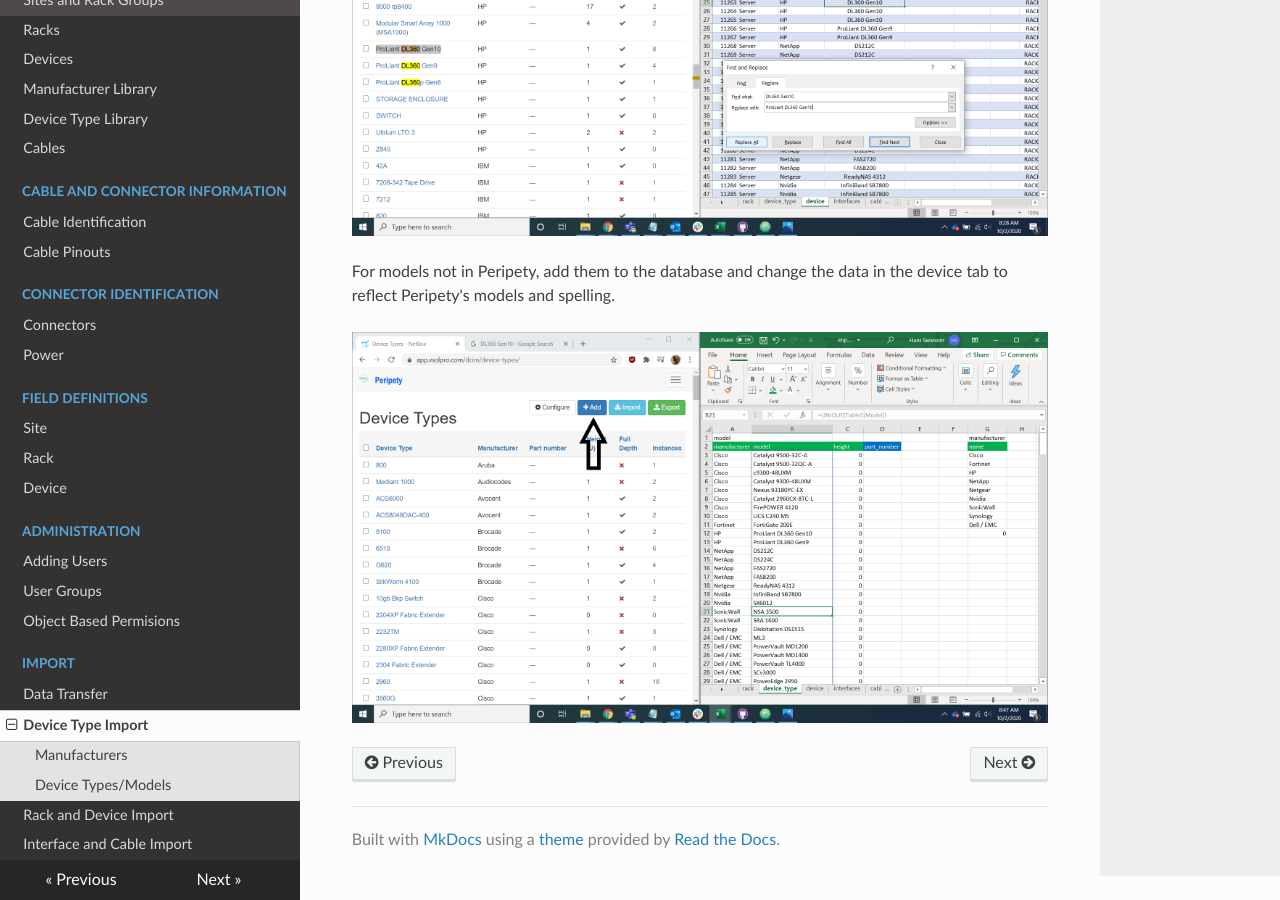
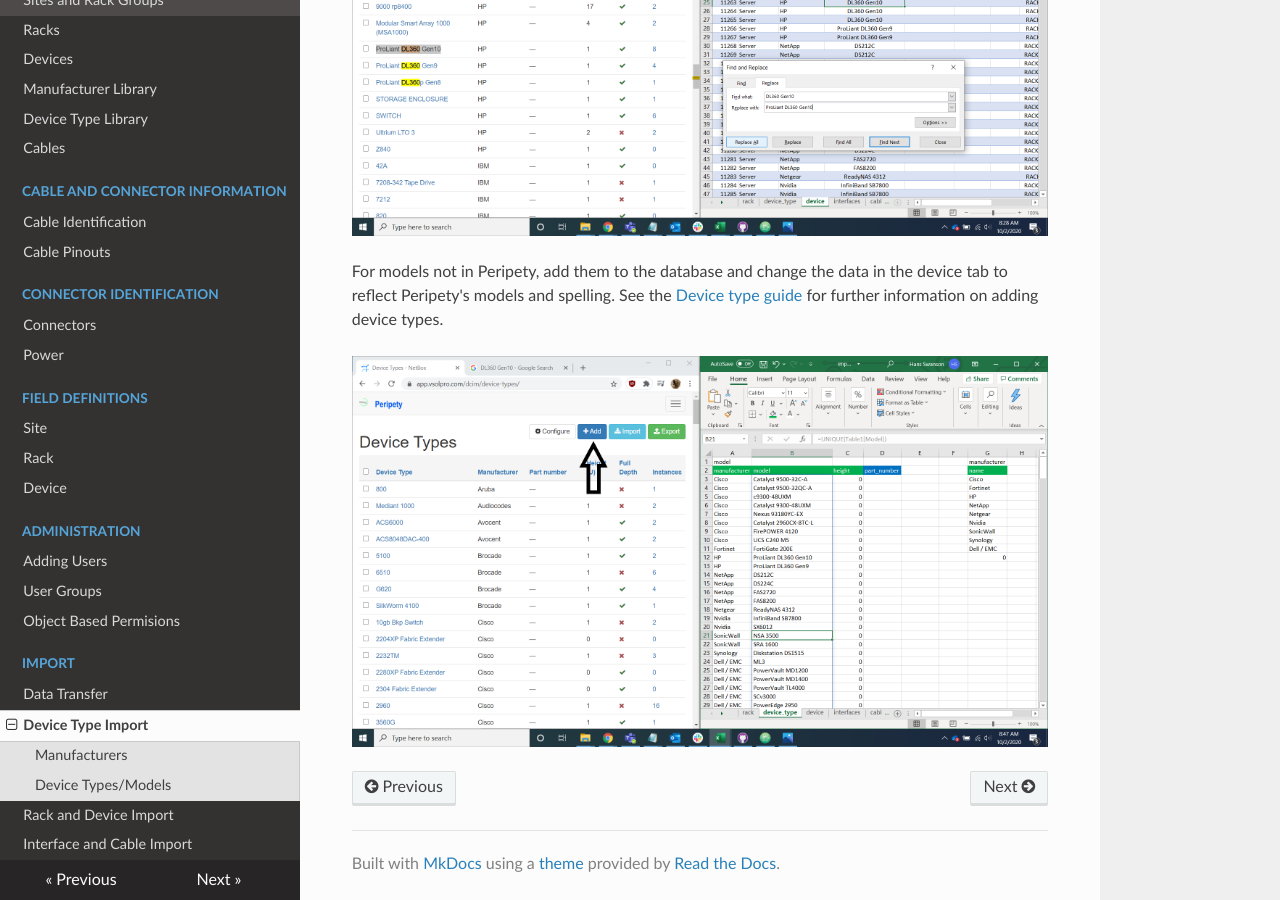
Before and after one commit to gadler01/peripety-docs, an MkDocs documentation site: the page built from docs/import/device_type_import.md, in a window 1280 px wide and 900 px high, scrolled down 4378 px. Built offline with MkDocs 1.6.1, drawn with Linux system fonts in a browser that asks for light colours; nearby versions of some CDN libraries; old or Windows-style settings are respelled for this version of MkDocs.

Commit message:
Update device_type_import.md

```diff
--- a/docs/import/device_type_import.md
+++ b/docs/import/device_type_import.md
@@ -42,6 +42,6 @@ For existing device type models, check the spelling, formatting, and U height an
 
 ![Model Find and Replace](../img/import/model_find_replace.png)
 
-For models not in Peripety, add them to the database and change the data in the device tab to reflect Peripety's models and spelling.
+For models not in Peripety, add them to the database and change the data in the device tab to reflect Peripety's models and spelling. See the [Device type guide](device-types.md) for further information on adding device types.
 
 ![Model Add](../img/import/model_add.png)
```
